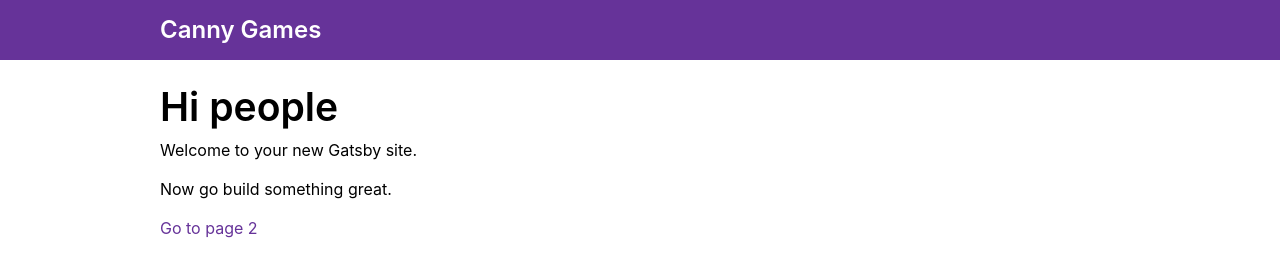
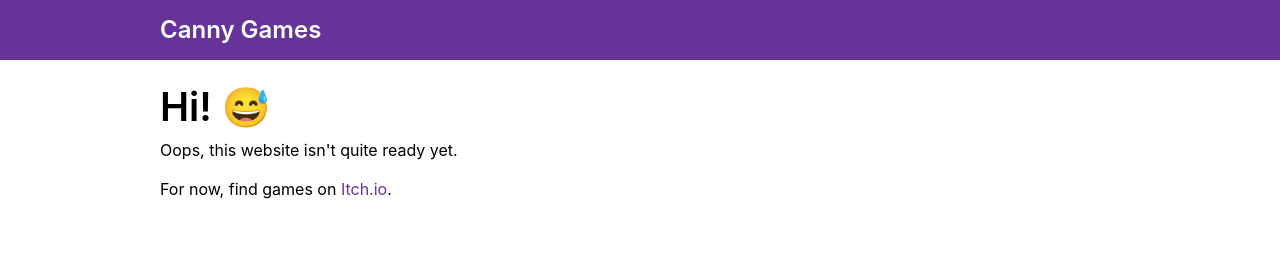
Before and after one commit to jennygrahamjones/jennygrahamjones.github.io, a Gatsby site: page / in a window 1280 px wide. Built offline with nearby package versions, Linux system fonts and the light colour scheme; Gatsby itself is replaced by a stand-in of ours.

Commit message:
Placeholder index (#5)

```diff
--- a/src/pages/index.tsx
+++ b/src/pages/index.tsx
@@ -1,21 +1,21 @@
-import * as React from 'react'
-import { Link } from 'gatsby'
+import * as React from "react";
 
-import Page from '../components/Page'
-import Container from '../components/Container'
-import IndexLayout from '../layouts'
+import Page from "../components/Page";
+import Container from "../components/Container";
+import IndexLayout from "../layouts";
 
 const IndexPage = () => (
   <IndexLayout>
     <Page>
       <Container>
-        <h1>Hi people</h1>
-        <p>Welcome to your new Gatsby site.</p>
-        <p>Now go build something great.</p>
-        <Link to="/page-2/">Go to page 2</Link>
+        <h1>Hi! 😅</h1>
+        <p>Oops, this website isn't quite ready yet.</p>
+        <p>
+          For now, find games on <a href="https://canny.itch.io/">Itch.io</a>.
+        </p>
       </Container>
     </Page>
   </IndexLayout>
-)
+);
 
-export default IndexPage
+export default IndexPage;
```
Also changed, not shown: src/pages/page-2.tsx (deleted, +0 -27 lines), 1 other file.
